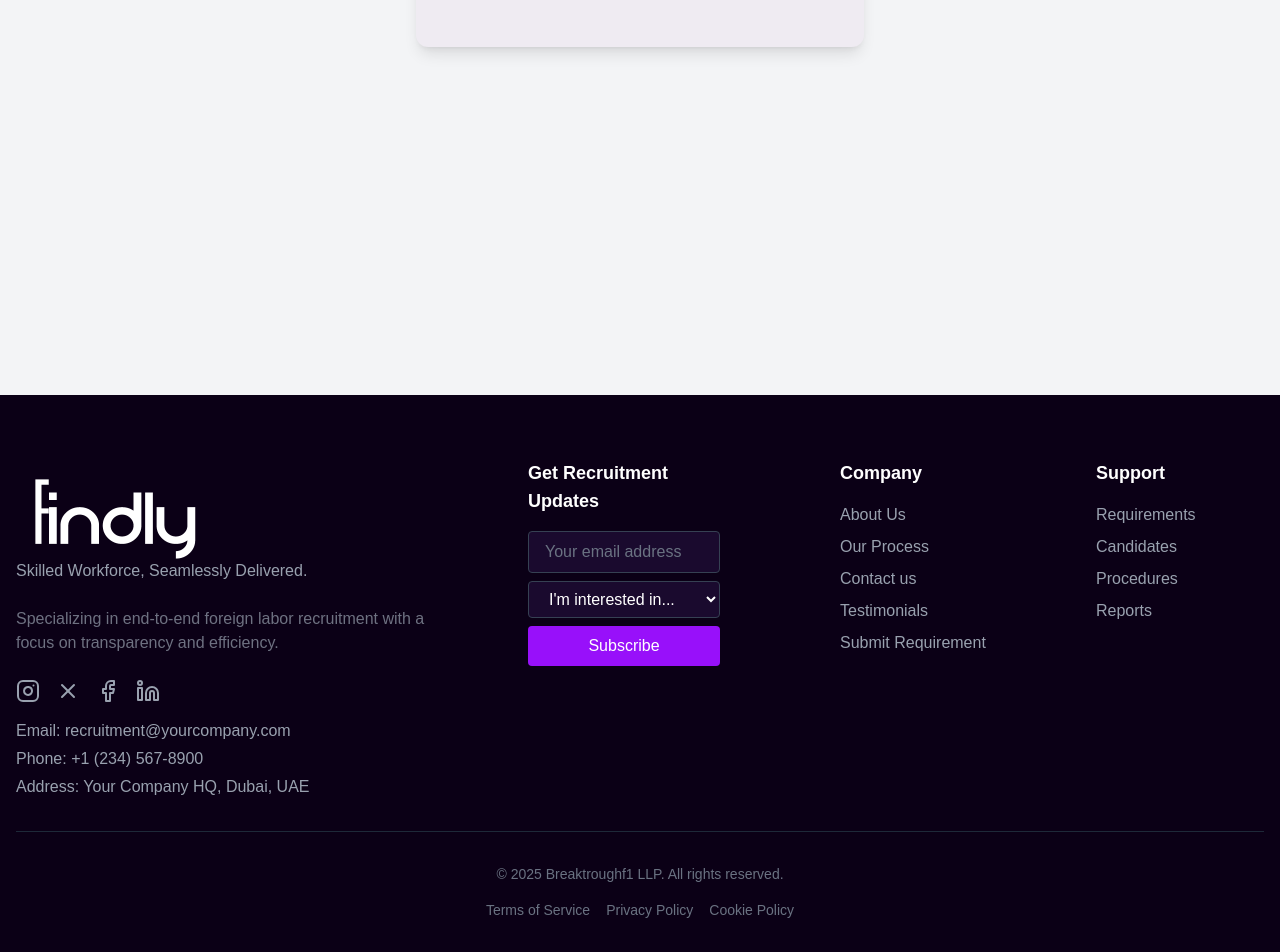
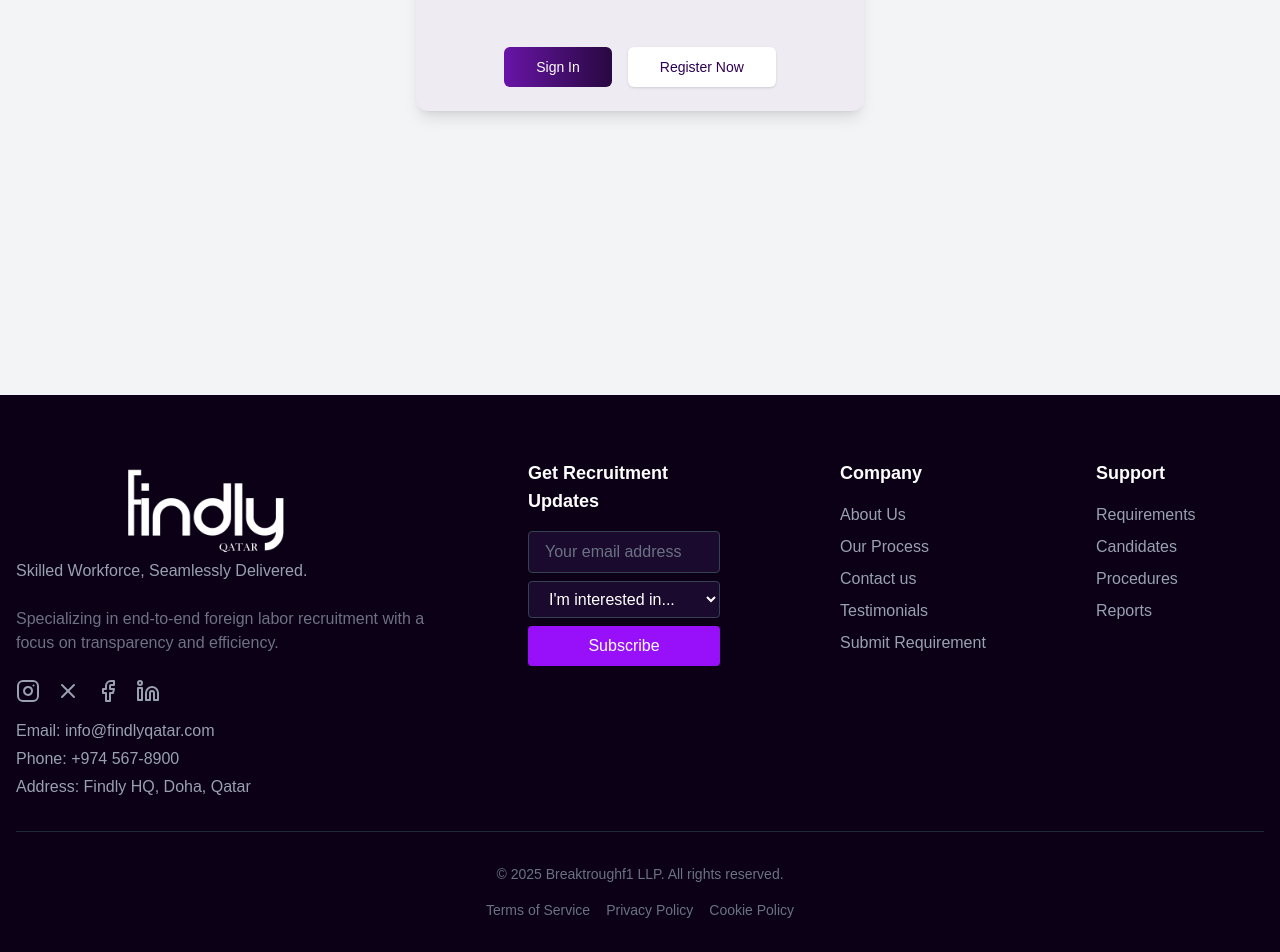
Before and after one commit to NoealRajeev/recruitment-app, a Next.js app: page /auth/login in a window 1280 px wide. Shown: the part 485-1437 px from the top of the page. Built offline with nearby package versions, Linux system fonts and the light colour scheme.

Commit message:
logo and assets update

```diff
--- a/app/(public)/about/page.tsx
+++ b/app/(public)/about/page.tsx
@@ -69,8 +69,8 @@ export default function AboutPage() {
               <span className="text-[#2C0053]/65 text-7xl font-monkeyland mr-2.5">
                 “
               </span>
-              [Company Name] is a leading foreign labor recruitment specialist
-              with [X] years of experience in bridging skilled workforce gaps
+              Findly Qatar is a leading foreign labor recruitment specialist
+              with 2 years of experience in bridging skilled workforce gaps
               across industries. Licensed by [Government Body], we&apos;ve
               successfully deployed over [X,XXX] professionals to projects in
               [Key Countries].
--- a/app/(public)/auth/login/page.tsx
+++ b/app/(public)/auth/login/page.tsx
@@ -2,7 +2,7 @@
 
 import dynamic from "next/dynamic";
 import { Suspense, useState } from "react";
-import { useRouter } from "next/navigation";
+import { useRouter, useSearchParams } from "next/navigation";
 import { signIn } from "next-auth/react";
 import { useLanguage } from "@/context/LanguageContext";
 import { Input } from "@/components/ui/Input";
@@ -15,13 +15,19 @@ const LanguageSelector = dynamic(
   { ssr: false }
 );
 
-// ——— LoginForm ———
-// All the form state & submit logic lives here,
-// but it gets its callbackUrl as a prop.
 interface LoginFormProps {
   callbackUrl: string;
+  onSubmit: () => void;
+  loading: boolean;
+  formError?: string;
 }
-function LoginForm({ callbackUrl }: LoginFormProps) {
+
+function LoginForm({
+  callbackUrl,
+  onSubmit,
+  loading,
+  formError,
+}: LoginFormProps) {
   const { t } = useLanguage();
   const router = useRouter();
   const [formData, setFormData] = useState({ email: "", password: "" });
@@ -30,7 +36,6 @@ function LoginForm({ callbackUrl }: LoginFormProps) {
     password?: string;
     form?: string;
   }>({});
-  const [loading, setLoading] = useState(false);
 
   const validate = () => {
     const errs: typeof errors = {};
@@ -54,29 +59,7 @@ function LoginForm({ callbackUrl }: LoginFormProps) {
   const handleSubmit = async (e: React.FormEvent) => {
     e.preventDefault();
     if (!validate()) return;
-    setLoading(true);
-    setErrors({});
-
-    const result = await signIn("credentials", {
-      email: formData.email,
-      password: formData.password,
-      redirect: false,
-      callbackUrl,
-    });
-
-    if (result?.error) {
-      if (result.error === "Account not verified") {
-        router.push(
-          `/auth/verify-account?email=${encodeURIComponent(formData.email)}`
-        );
-        return;
-      }
-      setErrors({ form: result.error });
-    } else if (result?.url) {
-      router.push(result.url);
-    }
-
-    setLoading(false);
+    onSubmit();
   };
 
   return (
@@ -84,9 +67,9 @@ function LoginForm({ callbackUrl }: LoginFormProps) {
       <div className="col-span-5 space-y-4">
         <h2 className="text-lg font-semibold mb-2">{t.loginDetails}</h2>
 
-        {errors.form && (
+        {(errors.form || formError) && (
           <div className="text-[#FF0404] text-sm text-center p-2 bg-red-50 rounded max-w-xl">
-            {errors.form}
+            {errors.form || formError}
           </div>
         )}
 
@@ -128,19 +111,63 @@ function LoginForm({ callbackUrl }: LoginFormProps) {
   );
 }
 
-// ——— LoginFormWrapper ———
-// Only this tiny component calls `useSearchParams()`
-import { useSearchParams } from "next/navigation";
 function LoginFormWrapper() {
   const searchParams = useSearchParams();
   const callbackUrl = searchParams?.get("callbackUrl") ?? "/dashboard";
-  return <LoginForm callbackUrl={callbackUrl} />;
+  const [loading, setLoading] = useState(false);
+  const router = useRouter();
+  const [formError, setFormError] = useState("");
+
+  const handleSubmit = async () => {
+    setLoading(true);
+    setFormError("");
+
+    const form = document.querySelector("form");
+    if (!form) return;
+
+    const formData = new FormData(form);
+    const email = formData.get("email") as string;
+    const password = formData.get("password") as string;
+
+    const result = await signIn("credentials", {
+      email,
+      password,
+      redirect: false,
+      callbackUrl,
+    });
+
+    if (result?.error) {
+      if (result.error === "Account not verified") {
+        router.push(`/auth/verify-account?email=${encodeURIComponent(email)}`);
+        return;
+      }
+      setFormError(result.error);
+    } else if (result?.url) {
+      router.push(result.url);
+    }
+
+    setLoading(false);
+  };
+
+  return (
+    <>
+      <LoginForm
+        callbackUrl={callbackUrl}
+        onSubmit={handleSubmit}
+        loading={loading}
+        formError={formError}
+      />
+    </>
+  );
 }
 
-// ——— Page Component ———
 export default function LoginPage() {
   const { t } = useLanguage();
   const router = useRouter();
+
+  const handleRegisterRedirect = () => {
+    router.push("/auth/register");
+  };
 
   return (
     <div className="flex justify-center items-start min-h-screen bg-gray-100 p-6 text-[#2C0053]">
@@ -154,13 +181,32 @@ export default function LoginPage() {
               <p className="text-gray-700">{t.loginToContinue}</p>
             </div>
 
-            {/* wrap only the part that uses useSearchParams in Suspense */}
             <Suspense
               fallback={<div className="text-center py-8">Loading…</div>}
             >
               <LoginFormWrapper />
             </Suspense>
           </Card>
+
+          <div className="mt-6 flex justify-center gap-4">
+            <Button
+              type="submit"
+              onClick={() => document.querySelector("form")?.requestSubmit()}
+              disabled={false}
+              className="px-8 py-2"
+            >
+              {t.signIn}
+            </Button>
+            <Button
+              type="button"
+              onClick={handleRegisterRedirect}
+              disabled={false}
+              variant="outline"
+              className="px-8 py-2 border-none shadow-sm"
+            >
+              {t.register}
+            </Button>
+          </div>
         </div>
       </div>
     </div>
--- a/components/about/StatsSection.tsx
+++ b/components/about/StatsSection.tsx
@@ -2,7 +2,7 @@
 
 export default function StatsSection() {
   const stats = [
-    { value: "10+", label: "Years Experience" },
+    { value: "5+", label: "Years Experience" },
     { value: "5,000+", label: "Professionals Deployed" },
     { value: "15+", label: "Countries Served" },
   ];
--- a/components/layout/Footer.tsx
+++ b/components/layout/Footer.tsx
@@ -98,8 +98,8 @@ export default function Footer() {
             <Link href="/" className="flex items-center">
               <Image
                 src="/assets/Logo-white.png"
-                width={200}
-                height={32}
+                width={400}
+                height={52}
                 alt="CodeBreak Logo"
                 priority
               />
@@ -138,9 +138,9 @@ export default function Footer() {
               </a>
             </div>
             <div className="mt-4 space-y-1 text-gray-400">
-              <p>Email: recruitment@yourcompany.com</p>
-              <p>Phone: +1 (234) 567-8900</p>
-              <p>Address: Your Company HQ, Dubai, UAE</p>
+              <p>Email: info@findlyqatar.com</p>
+              <p>Phone: +974 567-8900</p>
+              <p>Address: Findly HQ, Doha, Qatar</p>
             </div>
           </div>
 
@@ -201,7 +201,15 @@ export default function Footer() {
         </div>
         <div className="pt-8 border-t border-gray-800 text-center">
           <p className="text-gray-500 text-sm">
-            &copy; {displayYear} Breaktroughf1 LLP. All rights reserved.
+            &copy; {displayYear}{" "}
+            <Link
+              target="_blank"
+              href="https://breaktroughf1.com/"
+              className="hover:text-white/60 ease-in-out"
+            >
+              Breaktroughf1 LLP
+            </Link>
+            . All rights reserved.
           </p>
           <div className="mt-4 flex flex-wrap justify-center space-x-4 text-sm text-gray-500">
             {legalLinks.map((link) => (
--- a/components/layout/Header.tsx
+++ b/components/layout/Header.tsx
@@ -126,7 +126,7 @@ export default function Header() {
         >
           <Image
             src="/assets/Logo-black.png"
-            width={200}
+            width={300}
             height={32}
             alt="CodeBreak Logo"
             priority
```
Also changed, not shown: public/assets/Logo-black.png, public/assets/Logo-white.png.
